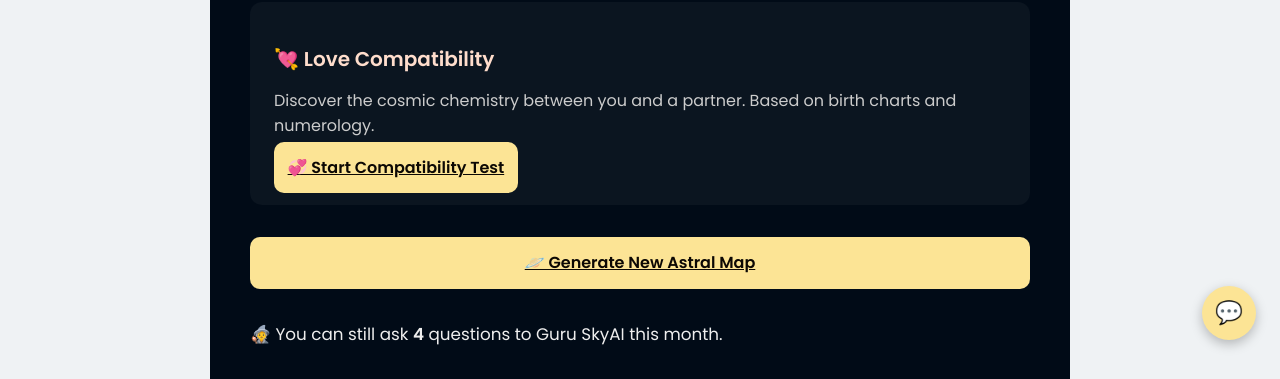
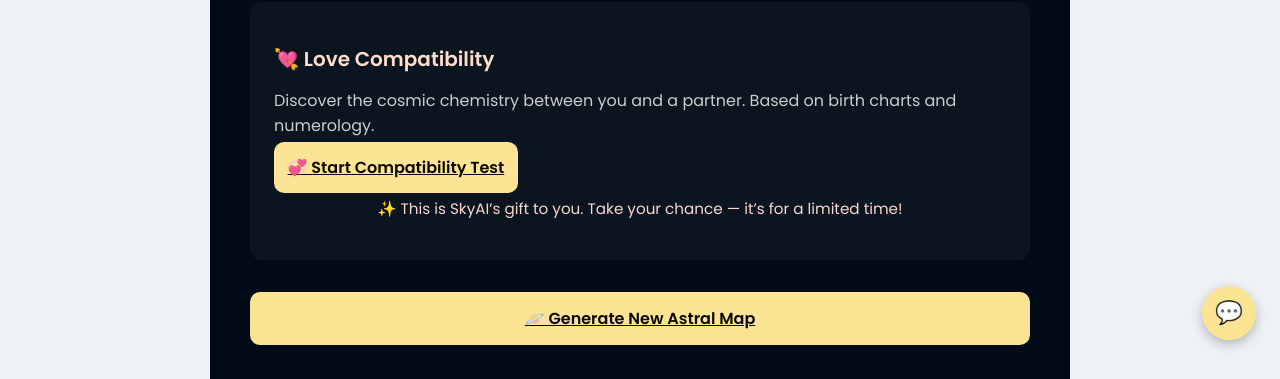
Before and after one commit to AndreaVaz0608/skyai, a Flask app: page /dashboard in a window 1280 px wide. Shown: the part 436-815 px from the top of the page. Run offline with Flask 3, Linux system fonts and the light colour scheme; the visitor is signed in with stand-in values (Sample User, id 1); tables that the repository leaves empty hold one stand-in row (values such as "Sample post").

Commit message:
frase do botão da compatibilidade amoresa

```diff
--- a/app/templates/dashboard.html
+++ b/app/templates/dashboard.html
@@ -33,6 +33,9 @@
         Discover the cosmic chemistry between you and a partner. Based on birth charts and numerology.
       </p>
       <a href="{{ url_for('user.compatibility') }}" class="btn-primary" style="width:100%;">💞 Start Compatibility Test</a>
+      <p style="color:#fcd5ce;margin-top:1rem;font-size:.95rem;text-align:center;">
+        ✨ This is SkyAI’s gift to you. Take your chance — it’s for a limited time!
+      </p>
     </div>
   {% else %}
     <p style="margin-top:1.5rem;font-style:italic;color:#ccc;">
```
